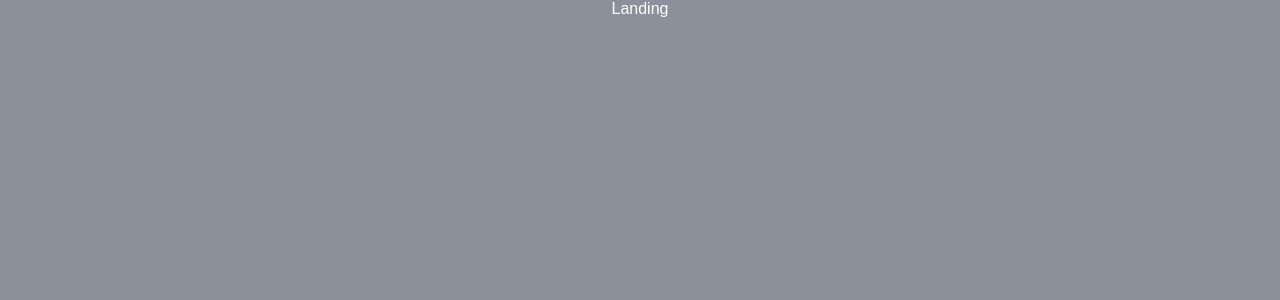
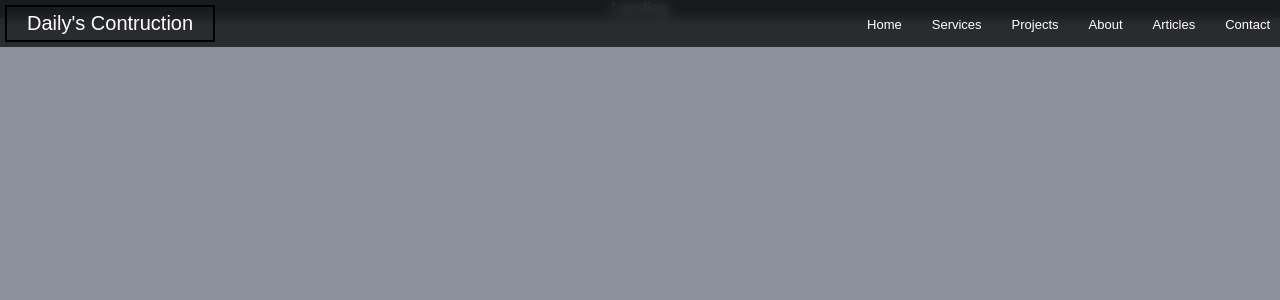
Before and after one commit to Dev-Rook/dailys-contruction, a React (Create React App) app: page / in a window 1280 px wide. Shown: the top 300 px of the page. Built offline with nearby package versions, Linux system fonts and the light colour scheme.

Commit message:
Navbar start

```diff
--- a/src/App.jsx
+++ b/src/App.jsx
@@ -14,6 +14,7 @@ function App() {
   return (
     <div className={Styles.App}>
       <BrowserRouter>
+      <Navbar />
         <Routes>
           <Route path={"/"} element={<Landing />} />
           <Route path={"Contact"} element={<Contact />} />
--- a/src/App.module.scss
+++ b/src/App.module.scss
@@ -1,5 +1,5 @@
 .App {
-  color: white;
+  background-color: rgba(26,34,55, .5);
   display: flex;
   flex-direction: column;
   position: relative;
--- a/src/Components/Main/Navbar.jsx
+++ b/src/Components/Main/Navbar.jsx
@@ -1,9 +1,48 @@
-import React from 'react'
+import React from "react";
+import { Link } from "react-router-dom";
+import Styles from "../../Styles/Compenent-Styles/Navbar.module.scss";
 
 const Navbar = () => {
   return (
-    <div>Navbar</div>
-  )
-}
+    <nav className={Styles.Navbar}>
+      <div className={Styles.Brand_Container}>
+        <p className={Styles.Brand}>Daily's Contruction</p>
+      </div>
 
-export default Navbar
+      <ul className={Styles.Navlink_Container}>
+        <li className={Styles.NavItem}>
+          <Link className={Styles.Navlink} to={"/"}>
+            Home
+          </Link>
+        </li>
+        <li className={Styles.NavItem}>
+          <Link className={Styles.Navlink} to={"Services"}>
+            Services
+          </Link>
+        </li>
+        <li className={Styles.NavItem}>
+          <Link className={Styles.Navlink} to={"Projects"}>
+            Projects
+          </Link>
+        </li>
+        <li className={Styles.NavItem}>
+          <Link className={Styles.Navlink} to={"About"}>
+            About
+          </Link>
+        </li>
+        <li className={Styles.NavItem}>
+          <Link className={Styles.Navlink} to={"Articles"}>
+            Articles
+          </Link>
+        </li>
+        <li className={Styles.NavItem}>
+          <Link className={Styles.Navlink} to={"Contact"}>
+            Contact
+          </Link>
+        </li>
+      </ul>
+    </nav>
+  );
+};
+
+export default Navbar;
--- a/src/Styles/Compenent-Styles/Navbar.module.scss
+++ b/src/Styles/Compenent-Styles/Navbar.module.scss
@@ -0,0 +1,56 @@
+.Navbar {
+  background-color: rgba(0, 0, 0, 0.7);
+  backdrop-filter: blur(5px);
+
+  display: flex;
+
+  position: absolute;
+  top: 0px;
+  left: 0px;
+
+  padding: 5px;
+  justify-content: space-between;
+  align-items: center;
+
+  height: fit-content;
+  width: 100%;
+
+  transition: 0.3s;
+  z-index: 10;
+
+  .Brand_Container {
+    border: 2px solid black;
+    padding: 5px 20px;
+
+    display: flex;
+
+    justify-content: center;
+    align-items: center;
+
+    .Brand {
+        font-size: 20px;
+        font-weight: 300;
+    }
+  }
+
+  .Navlink_Container {
+    display: flex;
+
+    padding: 5px;
+    gap: 30px;
+
+    justify-content: space-evenly;
+    align-items: center;
+
+    height: fit-content;
+    width: fit-content;
+
+    .NavItem {
+
+        .Navlink {
+            font-size: 13px;
+            font-weight: 300;
+        }
+    }
+  }
+}
--- a/src/index.css
+++ b/src/index.css
@@ -4,6 +4,7 @@
   padding: 0;
   box-sizing: border-box;
   font-family: "Nunito", sans-serif;
+  color: white;
 }
 
 a {
```
